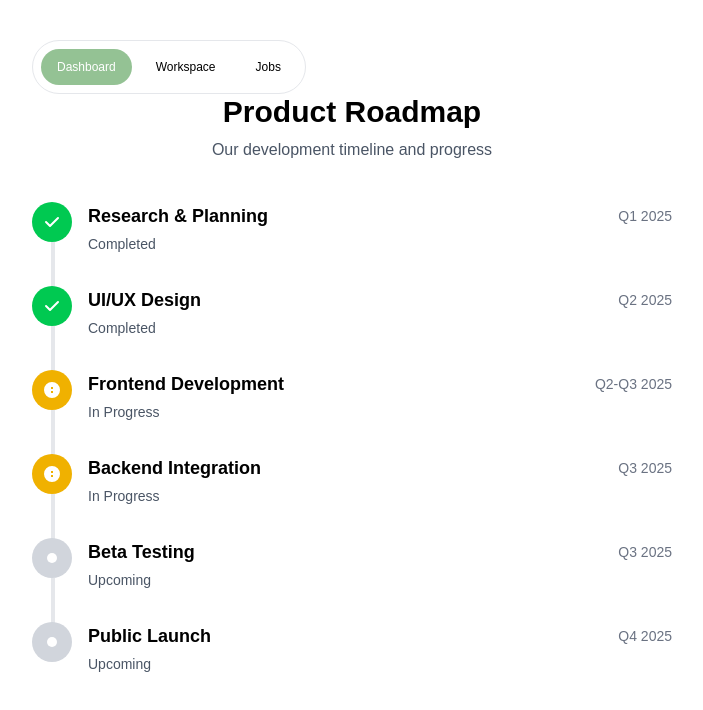
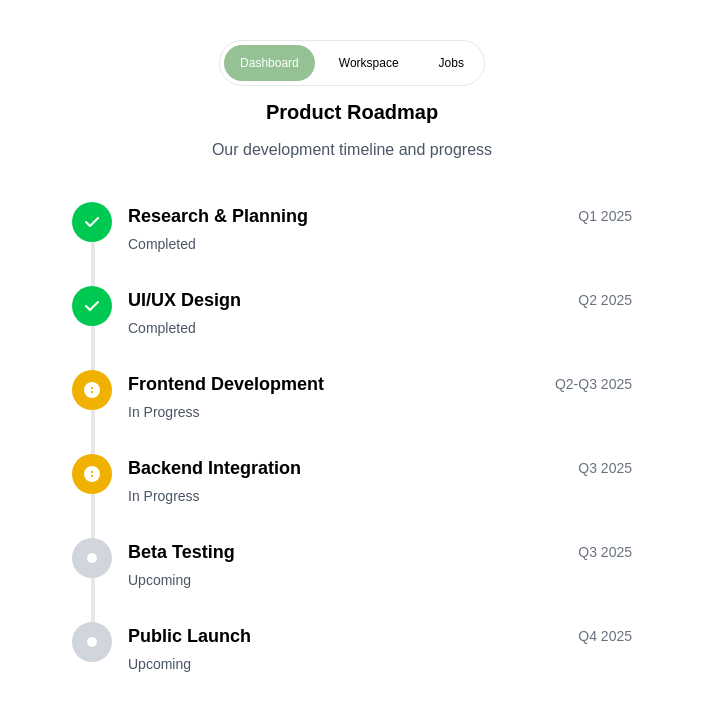
Before and after one commit to OxBryte/payroll-landing-page, a React (Vite) app: page /roadmap in a window 1280 px wide. Shown: the top 710 px of the page, without its empty margins (288-991 px from the left). Built offline with nearby package versions, Linux system fonts and the light colour scheme.

Commit message:
feat: Update README and Roadmap component for enhanced clarity and navigation; improve layout and status tracking features

```diff
--- a/src/pages/Roadmap.jsx
+++ b/src/pages/Roadmap.jsx
@@ -75,10 +75,10 @@ export default function Roadmap() {
   return (
     <div className="w-full mx-auto">
       <Container>
-        <div className="max-w-[640px] mx-auto w-full py-10 space-y-10">
-          <div className="text-center">
-            {/* Tabs Navigation */}
-            <div className="flex w-fit gap-2 bg-white border border-gray-200 p-2 rounded-full justify-center items-center">
+        <div className="max-w-[560px] mx-auto w-full py-10 space-y-10">
+          {/* Tabs Navigation */}
+          <div className="w-full flex flex-col items-center gap-3">
+            <div className="flex w-fit gap-2 bg-white border border-gray-200 p-1 rounded-full justify-center items-center">
               {tabsData.map((tab) => (
                 <Link
                   key={tab.name}
@@ -93,20 +93,20 @@ export default function Roadmap() {
                     `}
                   aria-current={tab.current ? "page" : undefined}
                   onClick={(e) => {
-                      e.preventDefault();
-                      tab.current = true;
+                    e.preventDefault();
+                    tab.current = true;
                   }}
                 >
                   {tab.name}
                 </Link>
               ))}
             </div>
-            <h1 className="text-3xl font-bold mb-2">Product Roadmap</h1>
-            <p className="text-gray-600 mb-6">
+            <h1 className="text-xl font-bold">Product Roadmap</h1>
+            <p className="text-gray-600">
               Our development timeline and progress
             </p>
           </div>
-
+          {/* Roadmap items */}
           <div className="space-y-8">
             {roadmapItems.map((item, index) => (
               <div key={item.id} className="relative">
```
Also changed, not shown: 1 other file (tests, documents, lock files or other folders).
